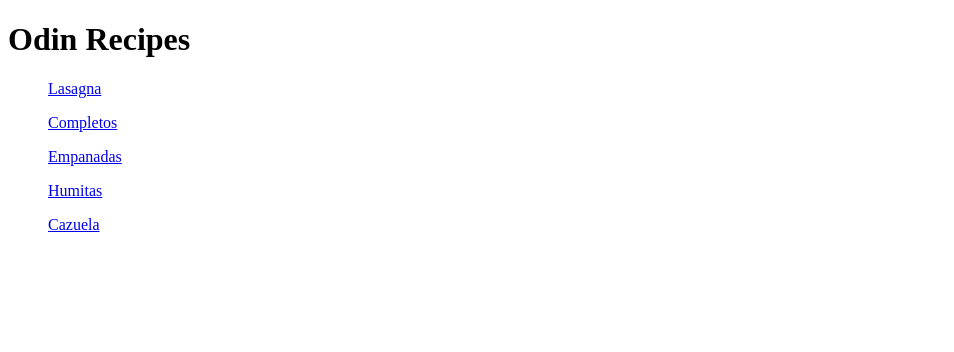
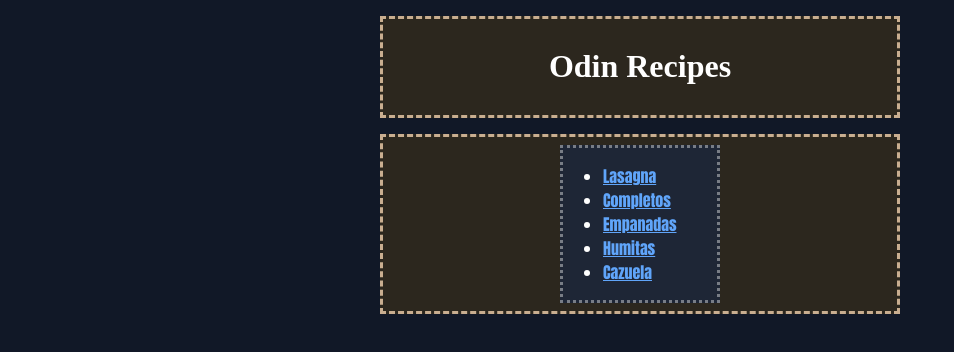
Before and after one commit to silvercrow31/odin-recipes, a plain HTML site: page index.html in a window 1280 px wide. Shown: the whole page, without its empty margins (0-954 px from the left). Drawn offline with Linux system fonts and the light colour scheme.

Commit message:
Add style to index.html

```diff
--- /dev/null
+++ b/index-styles.css
@@ -0,0 +1,48 @@
+* {
+    box-sizing: border-box;
+}
+
+a:link {
+    color: #60A5FA
+}
+
+a:visited {
+    color: orange
+}
+
+a:hover{
+    color:white
+}
+
+a:active {
+    color:  #DB4105
+}
+
+body {
+    color:white;
+    background-color: #111827;
+}
+
+.header,
+.body {
+    background-color: rgb(44, 39, 30);
+    text-align: center;
+    border: dashed rgba(255, 221, 183, 0.747);
+    padding:8px;
+    margin: 1em auto;
+    max-width: 65ch;
+}
+
+.list {
+    background-color:#1e2636;
+    display: inline-block;
+    border: 3px dotted rgba(245, 245, 245, 0.418);
+    width:fit-content;
+    min-width:20ch;
+    max-width: 65ch;
+}
+
+ul {
+    font-family: Impact, Haettenschweiler, 'Arial Narrow Bold', sans-serif;
+    line-height: 150%;
+}
--- a/index.html
+++ b/index.html
@@ -1,22 +1,25 @@
 <!DOCTYPE html>
 <html lang="en">
     <head>
+        <link rel="stylesheet" href="../odin-recipes/index-styles.css">
         <meta charset="utf-8">
         <title>Odin Recipes</title>
 
     </head>
     <body>
-        <h1>Odin Recipes</h1>
-        <ul>
-            <a href="./recipes/lasagna.html">Lasagna</a>
-            <p></p>
-            <a href="./recipes/completos.html">Completos</a>
-            <p></p>
-            <a href="./recipes/empanadas.html">Empanadas</a>
-            <p></p>
-            <a href="./recipes/humitas.html">Humitas</a>
-            <p></p>
-            <a href="./recipes/cazuela.html">Cazuela</a>
-        </ul>
+        <div class="header">
+            <h1>Odin Recipes</h1>
+        </div>
+            <div class="body">
+                <div class="list">
+                    <ul style="text-align: start;">
+                        <li><a href="./recipes/lasagna.html">Lasagna</a></li>
+                        <li><a href="./recipes/completos.html">Completos</a></li>
+                        <li><a href="./recipes/empanadas.html">Empanadas</a></li>
+                        <li><a href="./recipes/humitas.html">Humitas</a></li>
+                        <li><a href="./recipes/cazuela.html">Cazuela</a></li>
+                    </ul>
+                </div>
+            </div>
     </body>
 </html>
```
